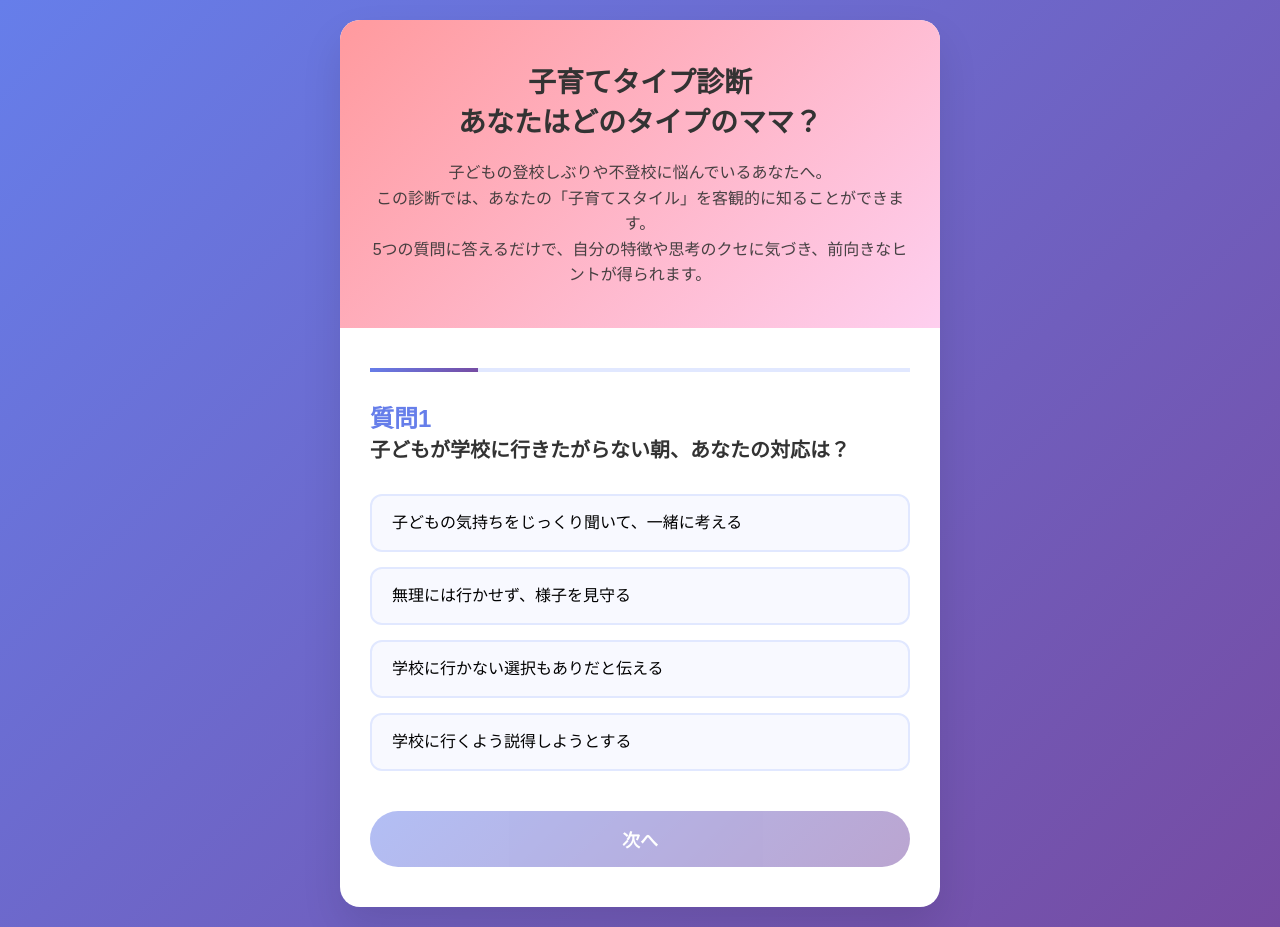
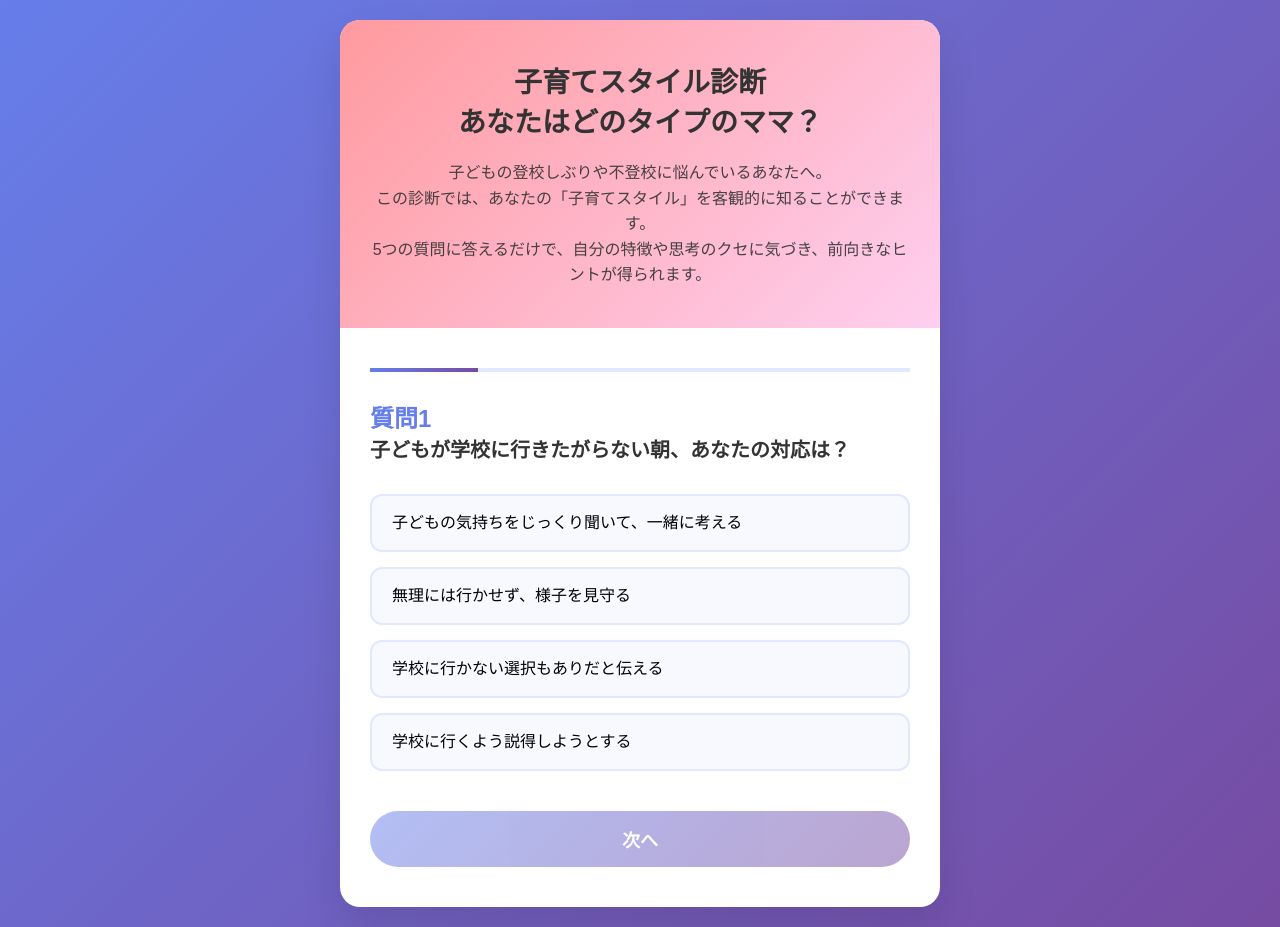
Before and after one commit to hoshinoakko/kosodateshindan, a plain HTML site: page index.html in a window 1280 px wide. Drawn offline with Linux system fonts and the light colour scheme.

Commit message:
Update index.html

```diff
--- a/index.html
+++ b/index.html
@@ -3,7 +3,7 @@
 <head>
     <meta charset="UTF-8">
     <meta name="viewport" content="width=device-width, initial-scale=1.0">
-    <title>子育てタイプ診断｜あなたはどのタイプのママ？</title>
+    <title>子育てスタイル診断｜あなたはどのタイプのママ？</title>
     <style>
         * {
             margin: 0;
@@ -234,7 +234,7 @@
 <body>
     <div class="container">
         <div class="header">
-            <h1>子育てタイプ診断<br>あなたはどのタイプのママ？</h1>
+            <h1>子育てスタイル診断<br>あなたはどのタイプのママ？</h1>
             <p>子どもの登校しぶりや不登校に悩んでいるあなたへ。<br>
             この診断では、あなたの「子育てスタイル」を客観的に知ることができます。<br>
             5つの質問に答えるだけで、自分の特徴や思考のクセに気づき、前向きなヒントが得られます。</p>
```
